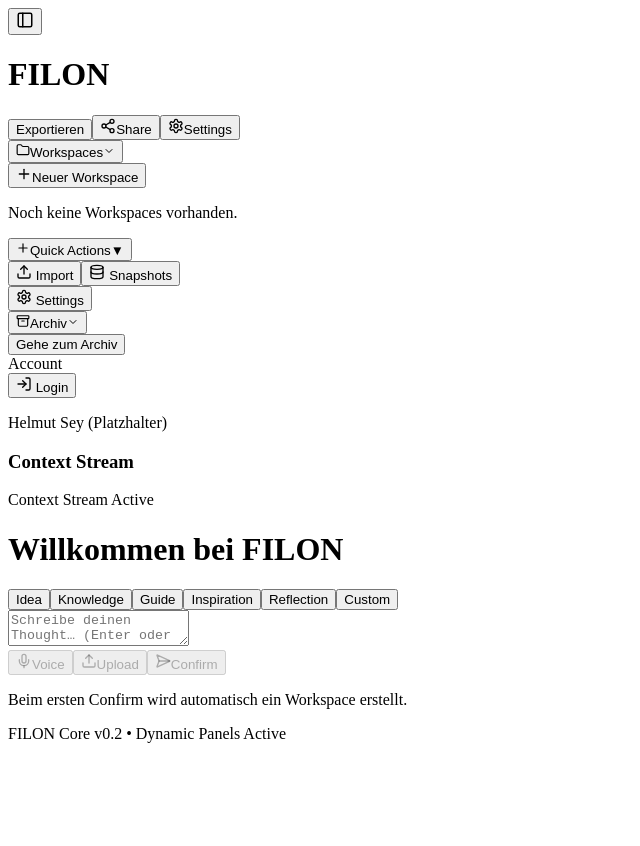
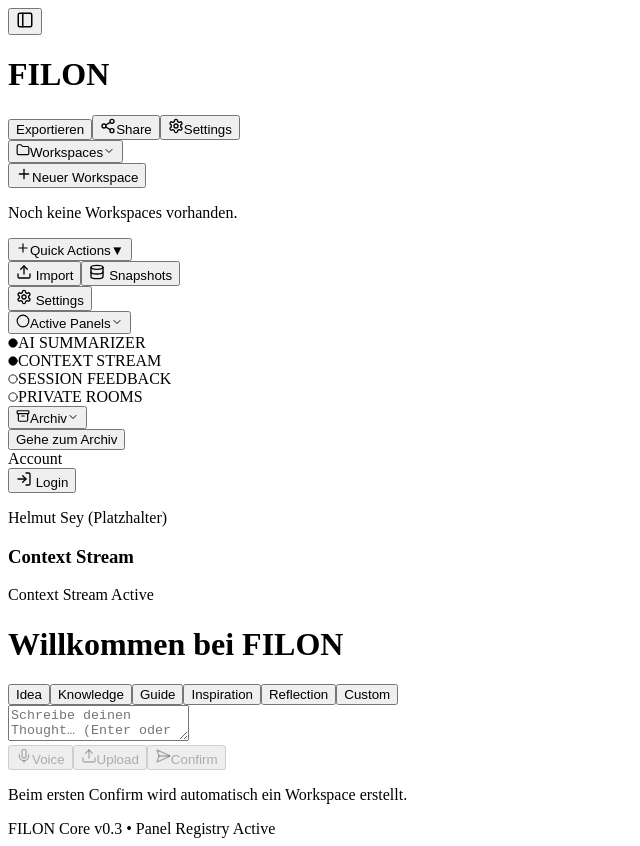
Before and after one commit to Slyog/filon-core, a Next.js app: page / in a window 1280 px wide. Shown: the whole page, without its empty margins (0-640 px from the left). Before the commit the page ends 800 px from the top, so only its background shows below. Built offline with nearby package versions, Linux system fonts and the light colour scheme.

Commit message:
feat(ui): add Panel Registry store + Sidebar indicators for active modules

```diff
--- a/src/components/DynamicPanel.tsx
+++ b/src/components/DynamicPanel.tsx
@@ -1,8 +1,6 @@
 "use client";
-import { useEffect } from "react";
 import { motion, AnimatePresence } from "framer-motion";
 import { useFeature } from "@/config/featureFlags";
-import { usePanelRegistry } from "@/store/PanelRegistry";
 
 type DynamicPanelProps = {
   flag: keyof typeof import("@/config/featureFlags").FEATURE_FLAGS;
@@ -16,11 +14,6 @@ export default function DynamicPanel({
   children,
 }: DynamicPanelProps) {
   const enabled = useFeature(flag);
-  const register = usePanelRegistry((s) => s.register);
-
-  useEffect(() => {
-    register(flag, title);
-  }, [flag, title, register]);
 
   return (
     <AnimatePresence initial={false}>
--- a/src/components/shell/AppShell.tsx
+++ b/src/components/shell/AppShell.tsx
@@ -65,7 +65,7 @@ export default function AppShell({ children }: PropsWithChildren) {
 
       {/* Footer */}
       <footer className="row-start-3 py-4 text-center text-xs text-gray-500/70 border-t border-cyan-900/40">
-        FILON Core v0.2 • Dynamic Panels Active
+        FILON Core v0.3 • Panel Registry Active
       </footer>
     </motion.div>
   );
--- a/src/components/shell/Sidebar.tsx
+++ b/src/components/shell/Sidebar.tsx
@@ -11,15 +11,18 @@ import {
   Settings,
   Upload,
   Database,
+  Circle,
 } from "lucide-react";
 import Section from "./Section";
 import WorkspaceListLite from "@/components/WorkspaceListLite";
 import { useUIShellStore } from "@/store/UIShellStore";
+import { usePanelRegistry } from "@/store/PanelRegistry";
 
 export default function SidebarNav() {
   const router = useRouter();
   const sidebarOpen = useUIShellStore((state) => state.sidebarOpen);
   const [quickOpen, setQuickOpen] = useState(true);
+  const { panels } = usePanelRegistry();
 
   return (
     <AnimatePresence mode="wait">
@@ -66,7 +69,9 @@ export default function SidebarNav() {
               >
                 <Plus size={14} />
                 Quick Actions
-                <span className={`ml-auto text-xs ${quickOpen ? "" : "rotate-180"}`}>
+                <span
+                  className={`ml-auto text-xs ${quickOpen ? "" : "rotate-180"}`}
+                >
                   ▼
                 </span>
               </button>
@@ -76,7 +81,9 @@ export default function SidebarNav() {
                     type="button"
                     className="flex w-full items-center gap-2 rounded-lg bg-zinc-900 px-3 py-2 text-sm text-zinc-200 transition hover:bg-zinc-800"
                     onClick={() =>
-                      window.alert("Import (Platzhalter) – folgt in zukünftiger Version.")
+                      window.alert(
+                        "Import (Platzhalter) – folgt in zukünftiger Version."
+                      )
                     }
                   >
                     <Upload size={16} /> Import
@@ -85,7 +92,9 @@ export default function SidebarNav() {
                     type="button"
                     className="flex w-full items-center gap-2 rounded-lg bg-zinc-900 px-3 py-2 text-sm text-zinc-200 transition hover:bg-zinc-800"
                     onClick={() =>
-                      window.alert("Snapshots (Platzhalter) – später hinzufügen.")
+                      window.alert(
+                        "Snapshots (Platzhalter) – später hinzufügen."
+                      )
                     }
                   >
                     <Database size={16} /> Snapshots
@@ -94,7 +103,9 @@ export default function SidebarNav() {
                     type="button"
                     className="flex w-full items-center gap-2 rounded-lg bg-zinc-900 px-3 py-2 text-sm text-zinc-200 transition hover:bg-zinc-800"
                     onClick={() =>
-                      window.alert("Settings (Platzhalter) – demnächst verfügbar.")
+                      window.alert(
+                        "Settings (Platzhalter) – demnächst verfügbar."
+                      )
                     }
                   >
                     <Settings size={16} /> Settings
@@ -102,6 +113,39 @@ export default function SidebarNav() {
                 </div>
               )}
             </div>
+
+            <Section title="Active Panels" icon={<Circle size={14} />}>
+              <div className="space-y-2">
+                {panels.map((panel) => (
+                  <motion.div
+                    key={panel.key}
+                    layout
+                    className="flex items-center gap-2 px-2 py-1"
+                    initial={{ opacity: 0 }}
+                    animate={{ opacity: 1 }}
+                    role="status"
+                    aria-label={`${panel.title} ${
+                      panel.active ? "active" : "inactive"
+                    }`}
+                  >
+                    <Circle
+                      size={10}
+                      className={
+                        panel.active ? "text-emerald-400" : "text-gray-600"
+                      }
+                      fill={panel.active ? "currentColor" : "none"}
+                    />
+                    <span
+                      className={
+                        panel.active ? "text-gray-100" : "text-gray-500"
+                      }
+                    >
+                      {panel.title}
+                    </span>
+                  </motion.div>
+                ))}
+              </div>
+            </Section>
 
             <Section title="Archiv" icon={<Archive size={14} />}>
               <button
--- a/src/store/PanelRegistry.ts
+++ b/src/store/PanelRegistry.ts
@@ -1,35 +1,29 @@
 import { create } from "zustand";
 import { FEATURE_FLAGS } from "@/config/featureFlags";
 
-export type PanelInfo = {
+export type PanelEntry = {
   key: keyof typeof FEATURE_FLAGS;
   title: string;
   active: boolean;
 };
 
 interface PanelRegistryState {
-  panels: PanelInfo[];
-  register: (key: PanelInfo["key"], title: string) => void;
+  panels: PanelEntry[];
   refresh: () => void;
 }
 
-export const usePanelRegistry = create<PanelRegistryState>((set, get) => ({
-  panels: [],
-  register: (key, title) => {
-    const exists = get().panels.find((p) => p.key === key);
-    if (!exists)
-      set((state) => ({
-        panels: [
-          ...state.panels,
-          { key, title, active: FEATURE_FLAGS[key] ?? false },
-        ],
-      }));
-  },
+export const usePanelRegistry = create<PanelRegistryState>((set) => ({
+  panels: Object.keys(FEATURE_FLAGS).map((key) => ({
+    key: key as keyof typeof FEATURE_FLAGS,
+    title: key.replaceAll("_", " "),
+    active: FEATURE_FLAGS[key as keyof typeof FEATURE_FLAGS],
+  })),
   refresh: () =>
-    set((state) => ({
-      panels: state.panels.map((p) => ({
-        ...p,
-        active: FEATURE_FLAGS[p.key] ?? false,
+    set({
+      panels: Object.keys(FEATURE_FLAGS).map((key) => ({
+        key: key as keyof typeof FEATURE_FLAGS,
+        title: key.replaceAll("_", " "),
+        active: FEATURE_FLAGS[key as keyof typeof FEATURE_FLAGS],
       })),
-    })),
+    }),
 }));
```
